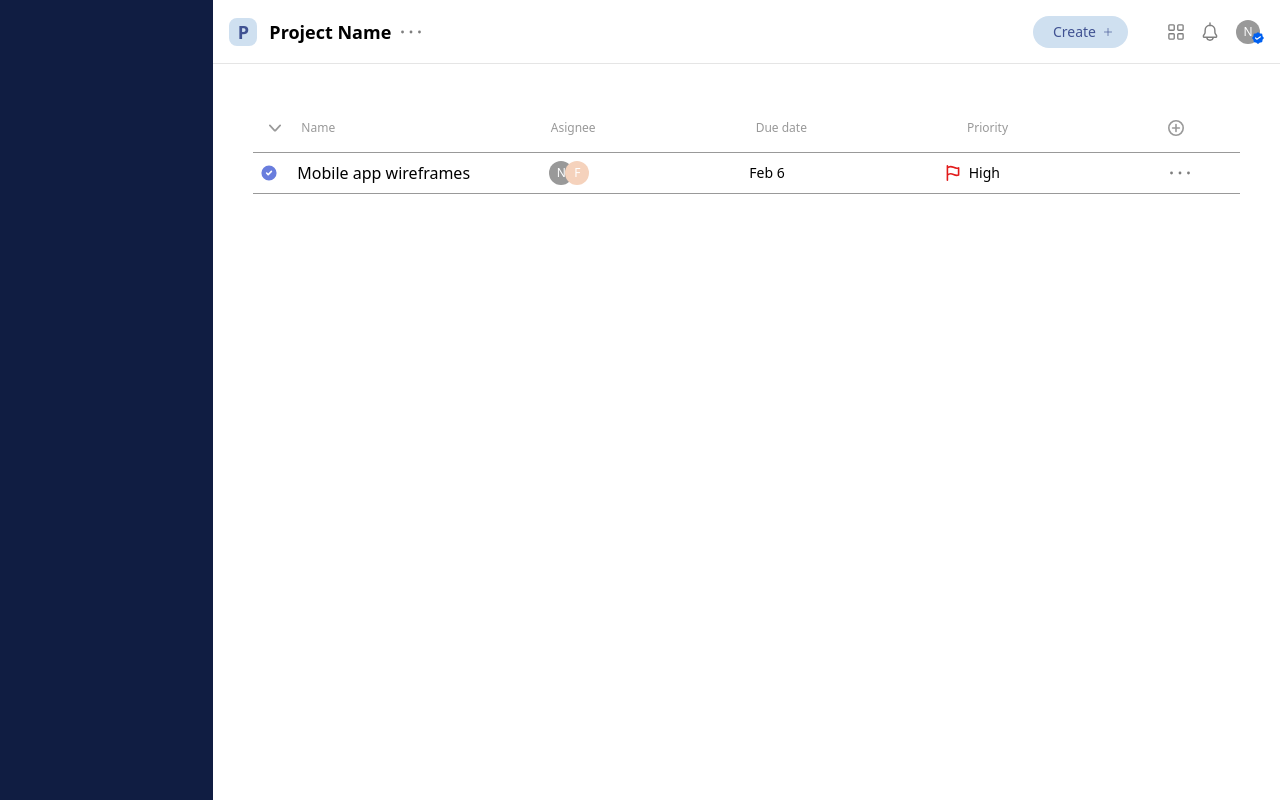
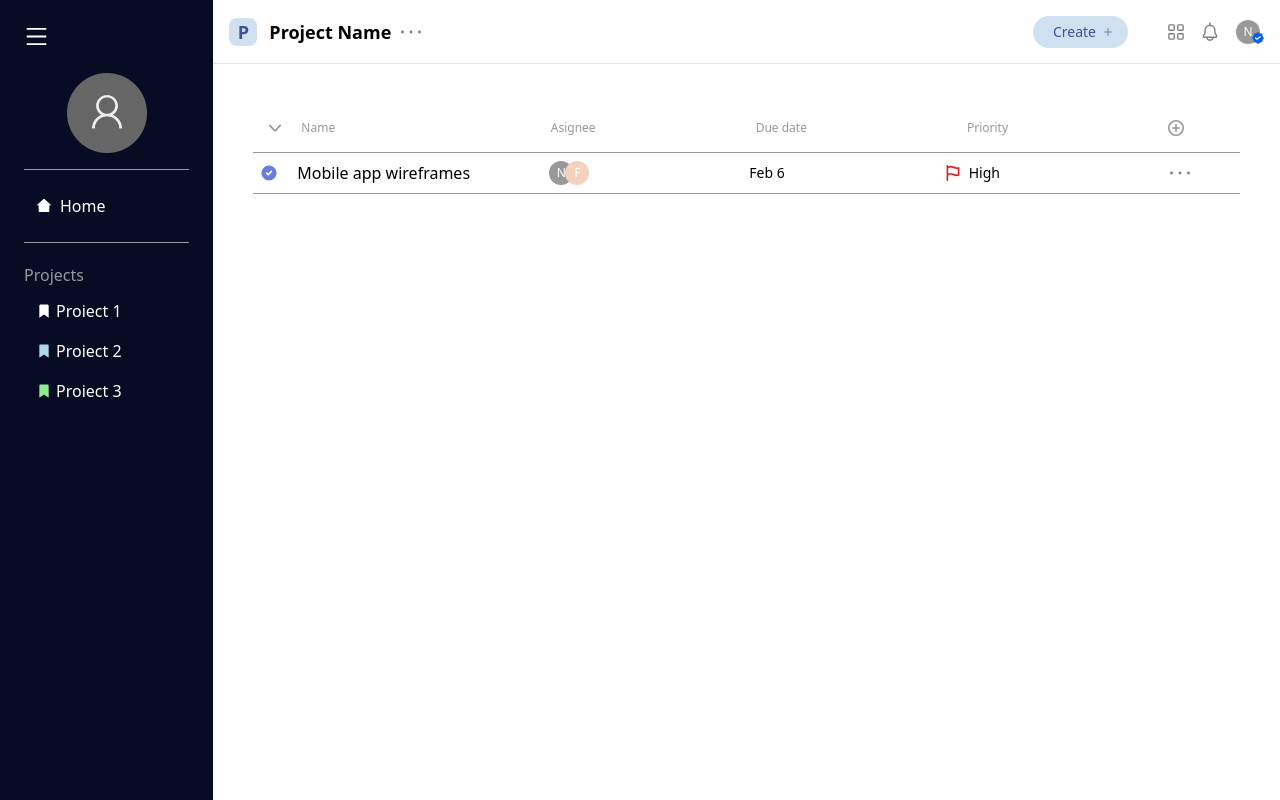
Before and after one commit to alexandruharuta/-project_management_orange, a React (Vite) app: page /project in a window 1280 px wide. Built offline with nearby package versions, Linux system fonts and the light colour scheme.

Commit message:
sidebar-chg

```diff
--- a/src/Components/Layout/Sidebar.tsx
+++ b/src/Components/Layout/Sidebar.tsx
@@ -1,7 +1,27 @@
+import { AiOutlineMenu } from "react-icons/ai";
+import { BiSolidBookmark } from "react-icons/bi";
+import { RiHome2Fill } from "react-icons/ri";
 
 export const Sidebar = () => {
   return (
-    <aside className="min-h-screen w-1/5 bg-darkerBlue">
+    <aside className="min-h-screen w-1/5 bg-darkerBlue text-white">
+        <div className="mx-6 my-6">
+            <AiOutlineMenu className="cursor-pointer hover:text-gray ease-in-out duration-500" style={{ fontSize: '25px' }}/>
+        </div>
+        <div className="flex w-full my-4">
+            <img src="src/assets/profile-user.png" alt="pfp" className="w-20 h-20 mx-auto" />
+        </div>
+        <div className="border-t border-gray mx-6 my-4 flex justify-start items-center">
+            <h1 className="flex items-center mt-4 rounded-full hover:bg-darkBlueHover cursor-pointer w-full py-2 px-3 ease-in-out duration-500"><RiHome2Fill className="mr-2"/>Home</h1>
+        </div>
+        <div className="mx-6 border-t border-gray">
+            <h1 className="flex items-center text-gray mt-5 mb-2">Projects</h1>
+            <ul className="my-2 space-y-2">
+                <li className="flex items-center rounded-full hover:bg-darkBlueHover cursor-pointer px-3 py-1 ease-in-out duration-500"><BiSolidBookmark style={{ color: 'lightred' }} className="mr-1"/>Proiect 1</li>
+                <li className="flex items-center rounded-full hover:bg-darkBlueHover cursor-pointer px-3 py-1 ease-in-out duration-500"><BiSolidBookmark style={{ color: 'lightblue' }} className="mr-1"/>Proiect 2</li>
+                <li className="flex items-center rounded-full hover:bg-darkBlueHover cursor-pointer px-3 py-1 ease-in-out duration-500"><BiSolidBookmark style={{ color: 'lightgreen' }} className="mr-1"/>Proiect 3</li>
+            </ul>
+        </div>
 
     </aside>
   )
--- a/tailwind.config.js
+++ b/tailwind.config.js
@@ -5,8 +5,9 @@ export default {
     extend: {},
     colors: {
       transparent: "transparent",
+      darkBlueHover: '#1E2435',
       darkBlue: "#111625",
-      darkerBlue: "#101D42",
+      darkerBlue: "#070C24",
       current: "currentColor",
       blue: "#CFE0F0",
       gray: "#999999",
```
Also changed, not shown: src/assets/profile-user.png (added).
